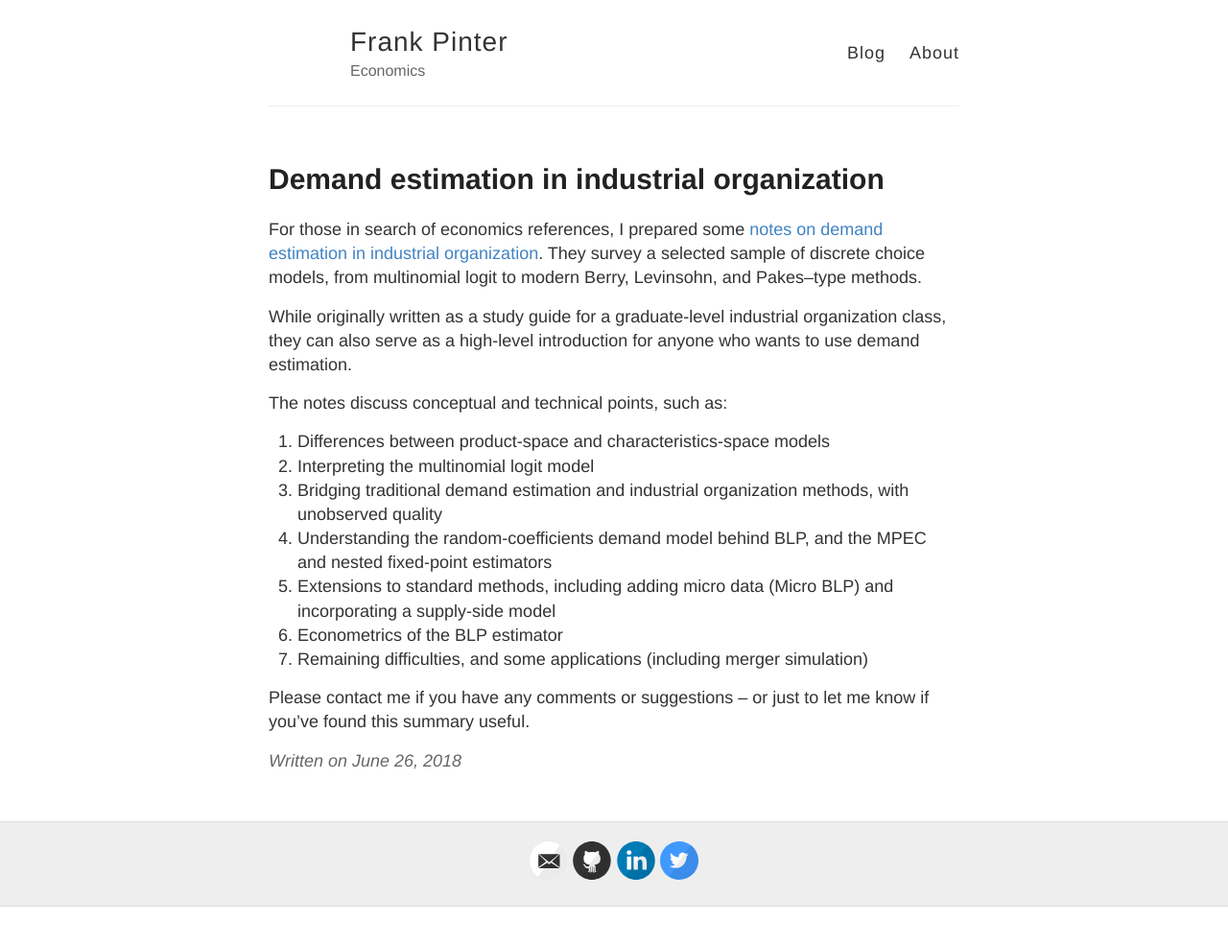
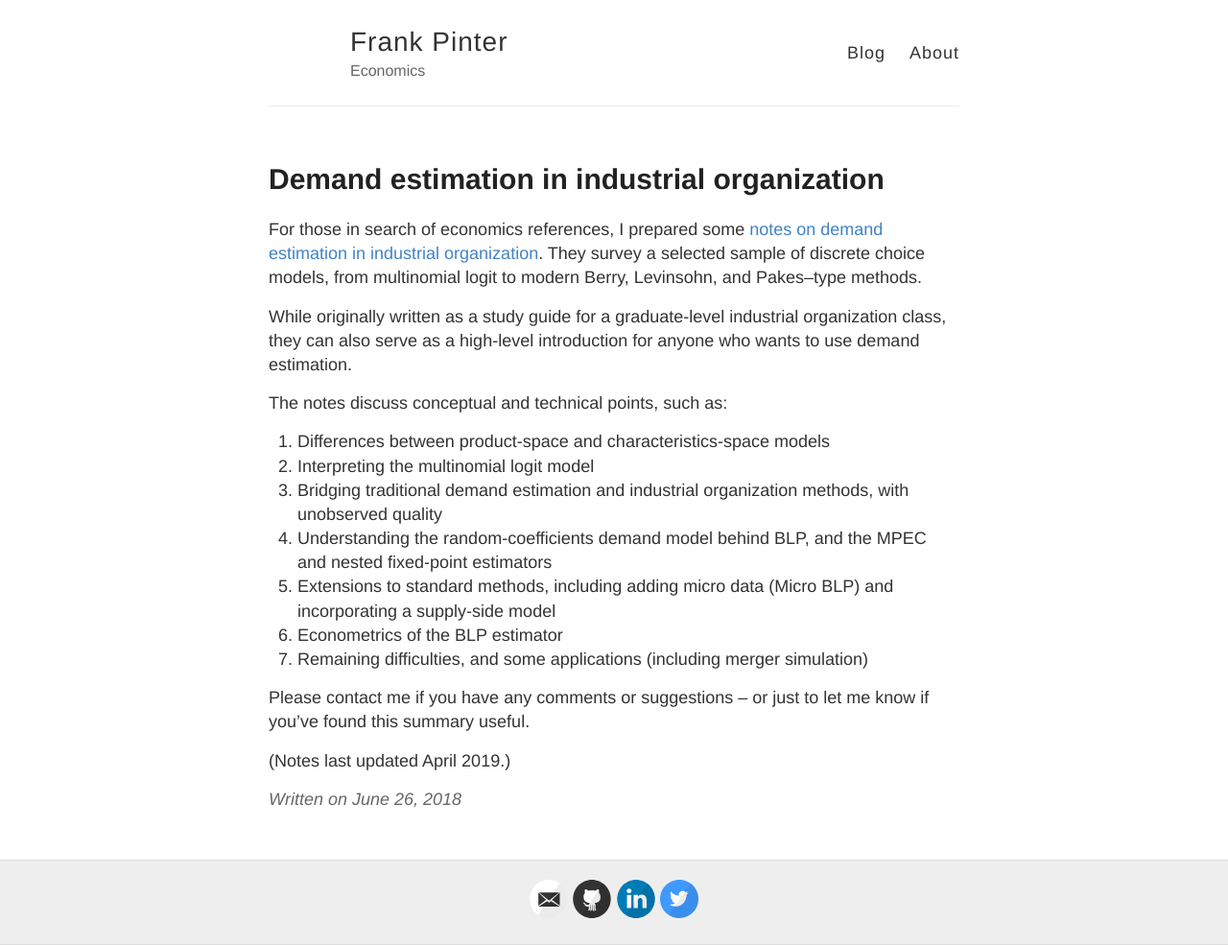
Before and after one commit to fpinter/fpinter.github.io, a Jekyll site: the page built from _posts/2018-06-26-demand.md, in a window 1280 px wide. Shown: the whole page at 96% size. Built offline with Jekyll 4.4.1, drawn with Linux system fonts in a browser that asks for light colours; before the commit the page ends 945 px from its top, so only the background shows below that.

```diff
--- a/_posts/2018-06-26-demand.md
+++ b/_posts/2018-06-26-demand.md
@@ -20,3 +20,5 @@
 7. Remaining difficulties, and some applications (including merger simulation)
 
 Please contact me if you have any comments or suggestions -- or just to let me know if you've found this summary useful.
+
+(Notes last updated April 2019.)
```
Also changed, not shown: 1 other file.
